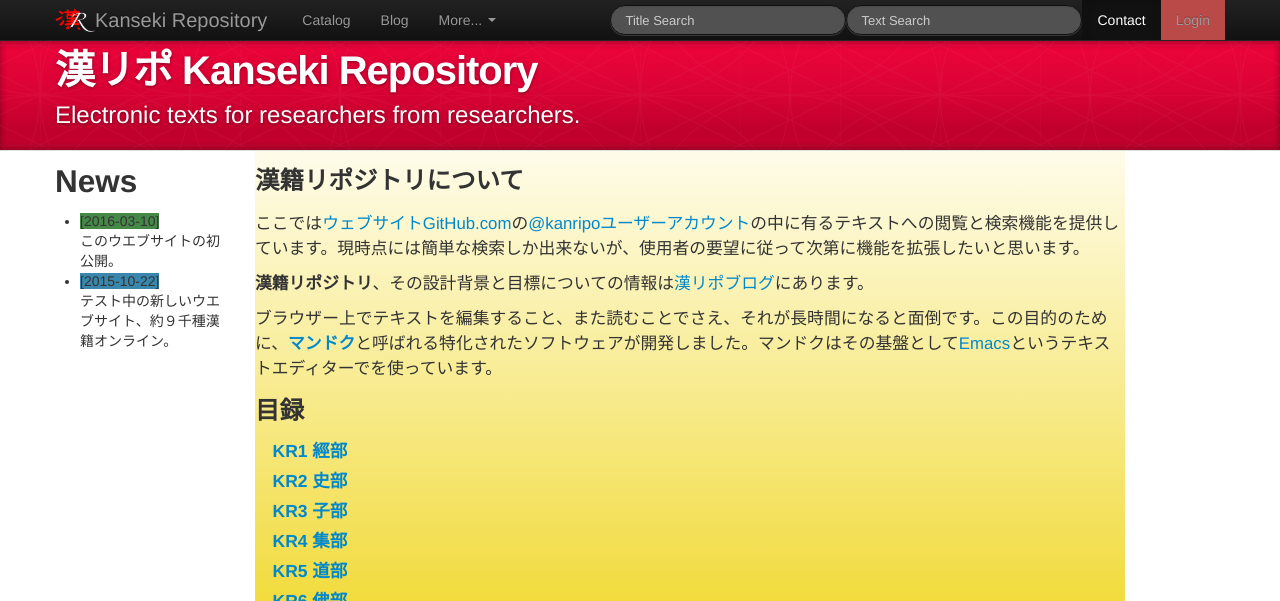
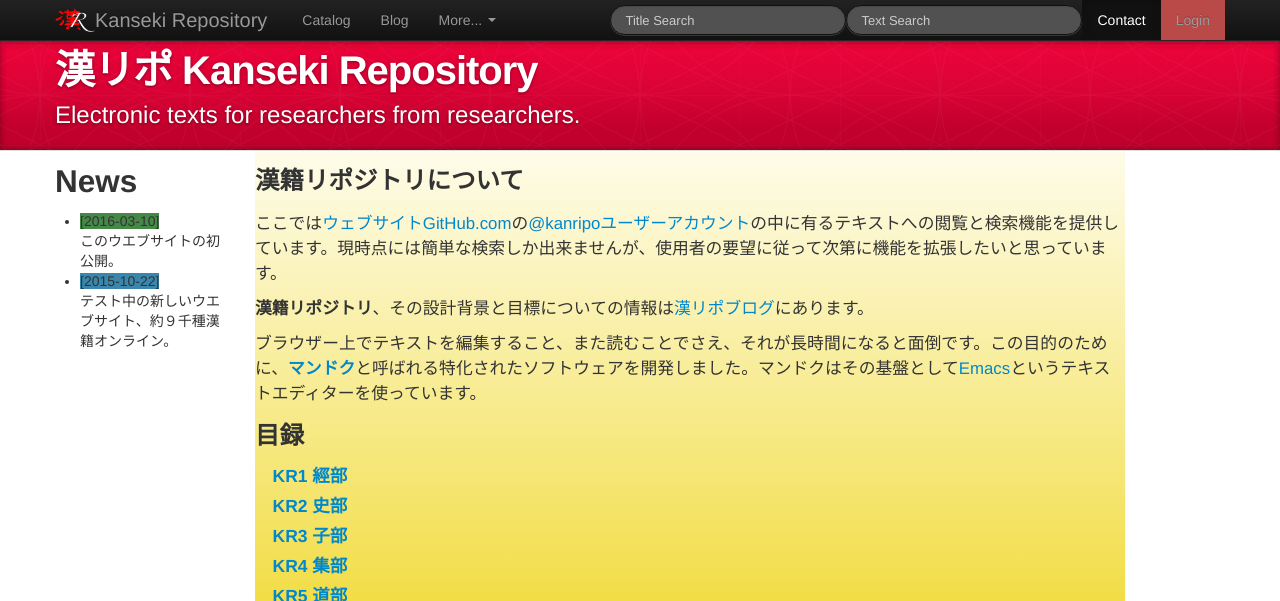
Before and after one commit to mandoku/mdweb, a Flask app: page / in a window 1280 px wide. Shown: the top 601 px of the page. Run offline with Flask 2, Linux system fonts and the light colour scheme; parts of the project's set-up code (start-up, migrations or seed data) failed here and were passed over; some libraries are stand-ins or nearby versions; grey boxes are pictures that could not be loaded.

Commit message:
Added changes to the top index suggested by Usami-sensei.

```diff
--- a/app/templates/index.html
+++ b/app/templates/index.html
@@ -28,9 +28,9 @@
     {% endif %}
 <!--    <p><b>Important note [2015-11-22]:</b> This website is currently under development. Please do not base an evaluation of its content or functionality on the current state, which might change every day. Blackouts and Failures are also expected.  Documentation is missing.  That said, any feedback that might lead to the improvement of its site and its content is very much appreciated.  Anybody who is interested in developing tools that interoperate with this site should contact me through @kanripo on github. <b>A public release is planned for March 2016.</b></p> -->
     {% if lg == 'ja' %}
-    <p>ここでは<a href="http://github.com">ウェブサイトGitHub.com</a>の<a href="http://github.com/kanripo">@kanripoユーザーアカウント</a>の中に有るテキストへの閲覧と検索機能を提供しています。現時点には簡単な検索しか出来ないが、使用者の要望に従って次第に機能を拡張したいと思います。
+    <p>ここでは<a href="http://github.com">ウェブサイトGitHub.com</a>の<a href="http://github.com/kanripo">@kanripoユーザーアカウント</a>の中に有るテキストへの閲覧と検索機能を提供しています。現時点には簡単な検索しか出来ませんが、使用者の要望に従って次第に機能を拡張したいと思っています。
     <p><b>漢籍リポジトリ</b>、その設計背景と目標についての情報は<a href="http://blog.kanripo.org">漢リポブログ</a>にあります。</p>
-    <p>ブラウザー上でテキストを編集すること、また読むことでさえ、それが長時間になると面倒です。この目的のために、<b><a href="http://www.mandoku.org">マンドク</a></b>と呼ばれる特化されたソフトウェアが開発しました。マンドクはその基盤として<a href="https://www.gnu.org/software/emacs/">Emacs</a>というテキストエディターでを使っています。</p>
+    <p>ブラウザー上でテキストを編集すること、また読むことでさえ、それが長時間になると面倒です。この目的のために、<b><a href="http://www.mandoku.org">マンドク</a></b>と呼ばれる特化されたソフトウェアを開発しました。マンドクはその基盤として<a href="https://www.gnu.org/software/emacs/">Emacs</a>というテキストエディターを使っています。</p>
     <h3>目録</h3>
     {% else %}
     <p>This website provides access to the texts available in
```
